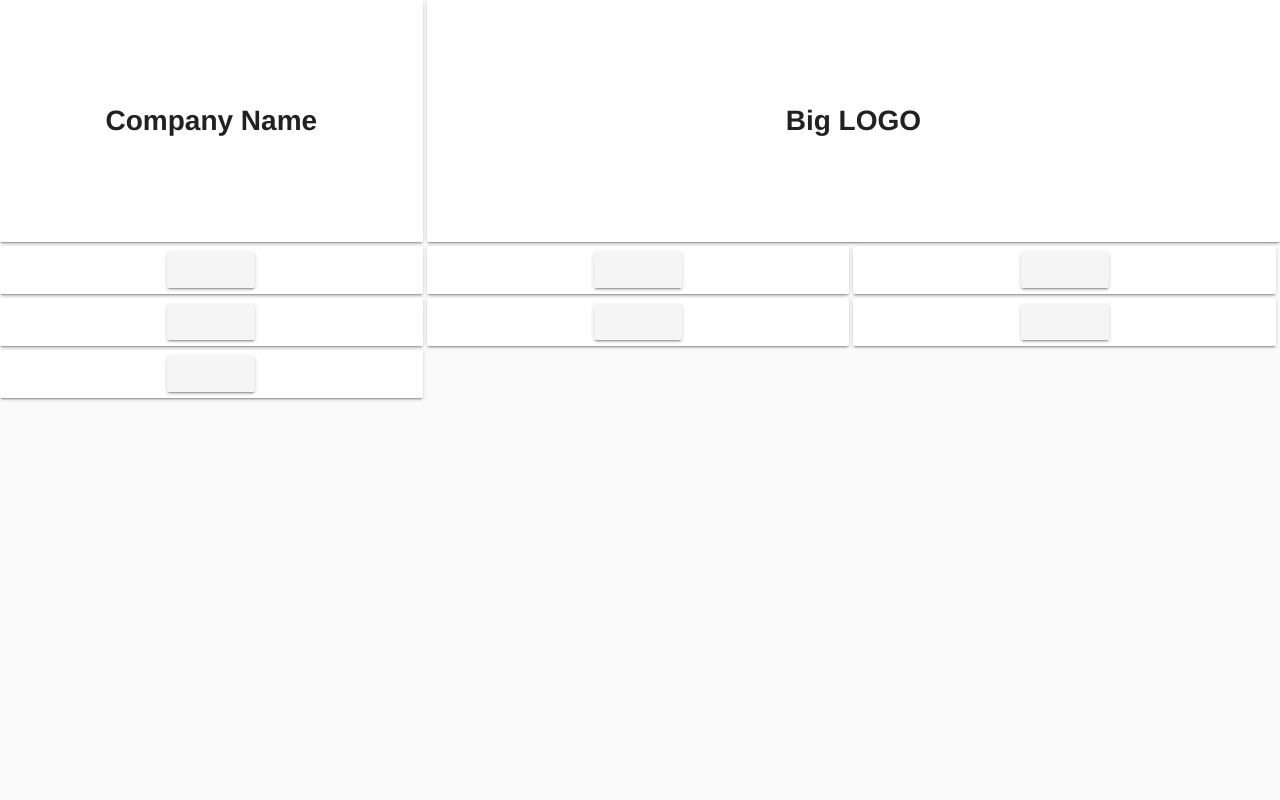
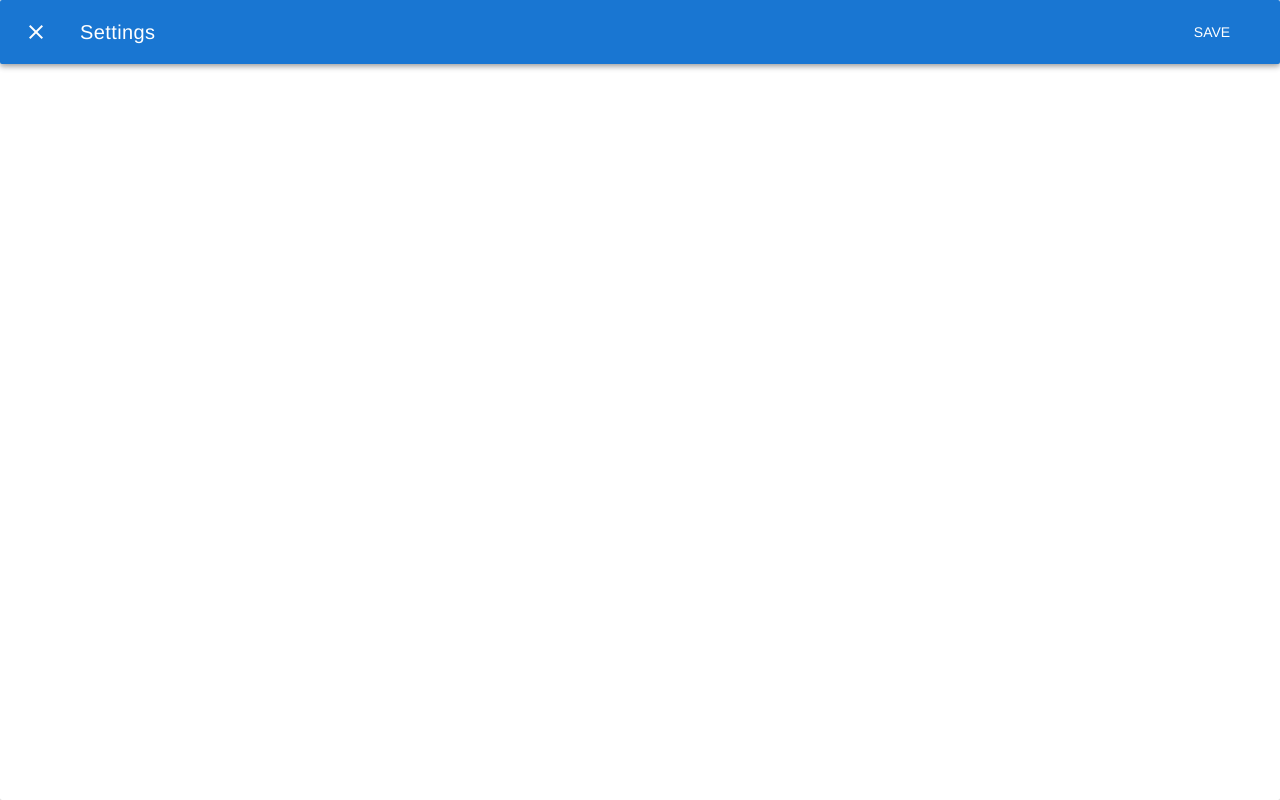
Before and after one commit to DDmitiy/2chairs-front, a Vue app: page /profile in a window 1280 px wide. Both pictures are taken after a click on the button 211 px from the left and 270 px from the top of the page. Built offline with nearby package versions, Linux system fonts and the light colour scheme; no server answers.

Commit message:
dialog for category edit

```diff
--- a/src/components/CategoryEdit.vue
+++ b/src/components/CategoryEdit.vue
@@ -1,27 +1,27 @@
 <template>
-    <v-dialog v-model="dialog" attach="app" fullscreen transition="dialog-bottom-transition" :overlay="false">
+  <v-card>
       <v-toolbar dark color="primary">
-        <v-btn icon @click.native="dialog = false" dark>
+        <v-btn icon @click.native="$emit('input', false)" dark>
           <v-icon>close</v-icon>
         </v-btn>
         <v-toolbar-title>Settings</v-toolbar-title>
         <v-spacer></v-spacer>
         <v-toolbar-items>
-          <v-btn dark flat @click.native="dialog = false">Save</v-btn>
+          <v-btn dark flat @click.native="$emit('input', false)">Save</v-btn>
         </v-toolbar-items>
       </v-toolbar>
-    </v-dialog>
+  </v-card>
 </template>
 
 <script>
   export default {
     name: "category-edit",
+    props: [
+      'category'
+    ],
     data(){
       return {
-        dialog: false,
-        notifications: false,
-        sound: true,
-        widgets: false
+
       }
     }
   }
--- a/src/components/Profile.vue
+++ b/src/components/Profile.vue
@@ -25,16 +25,21 @@
           >
             <v-flex align-center>
               <v-btn
-                @click=""
-                slot="activator"
+                @click="dialog= true; currentCategory=cat.title"
               >
+                {{cat.title}}
               </v-btn>
             </v-flex>
           </v-card-media>
         </v-card>
       </v-flex>
     </v-layout>
-    <CategoryEdit/>
+    <v-dialog v-model="dialog" attach="app" fullscreen transition="dialog-bottom-transition" :overlay="false">
+      <CategoryEdit
+        @input="dialog=$event"
+        category="cat.title"
+      />
+    </v-dialog>
   </span>
 </template>
 
@@ -50,14 +55,16 @@
     data(){
       return{
         categories: ['adf', 'asdf', 'asdf', 'asdf', 'asdf', 'asdfsadf', 'fadafsdfasd'],
+        dialog: false,
+        currentCategory: ''
       }
     },
     mounted(){
-      /*axios.get('/categories', {
+      axios.get('/categories', {
         name: name
       }).then((response) => {
         this.categories = response.data.categories
-      })*/
+      })
     },
     computed:{
 
```
